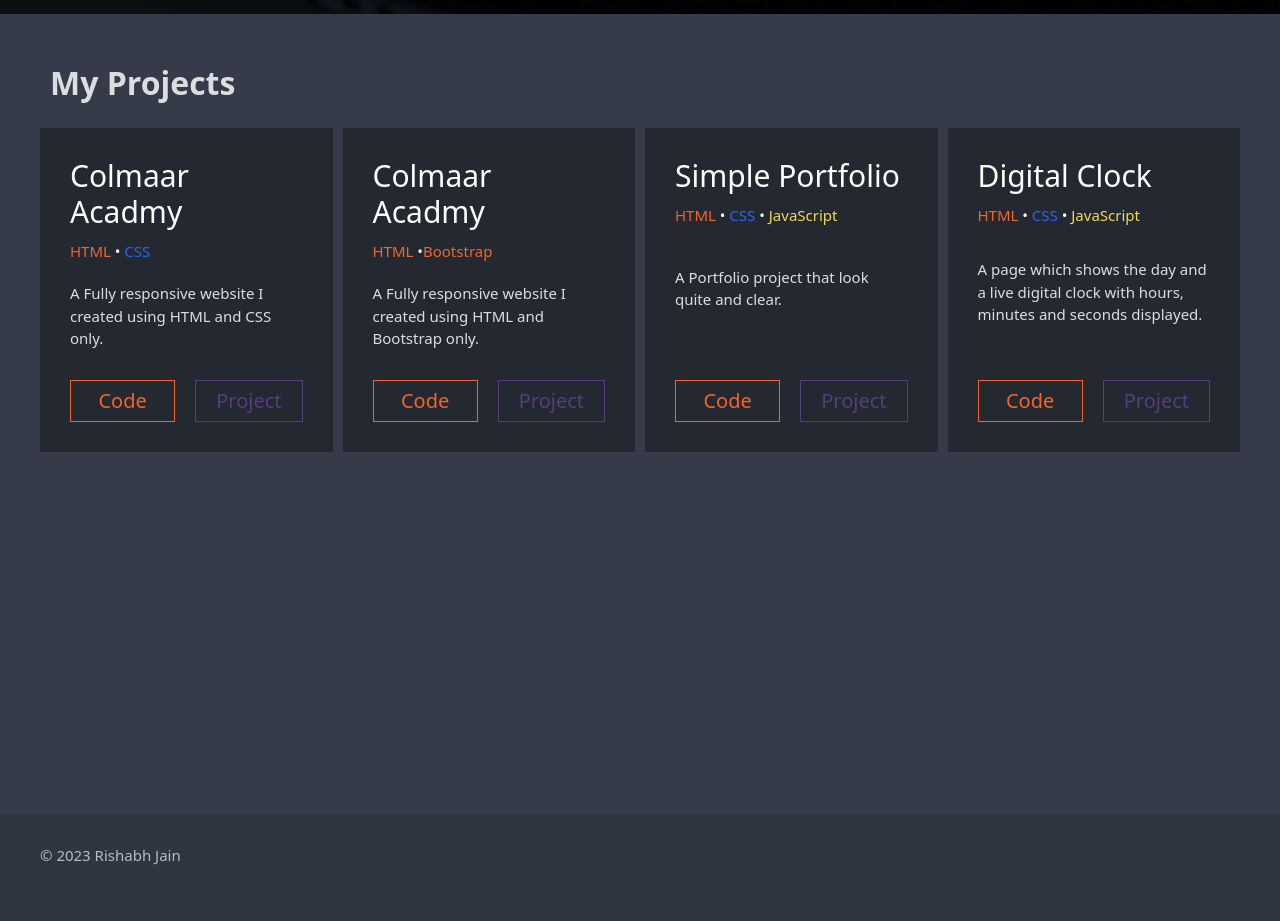
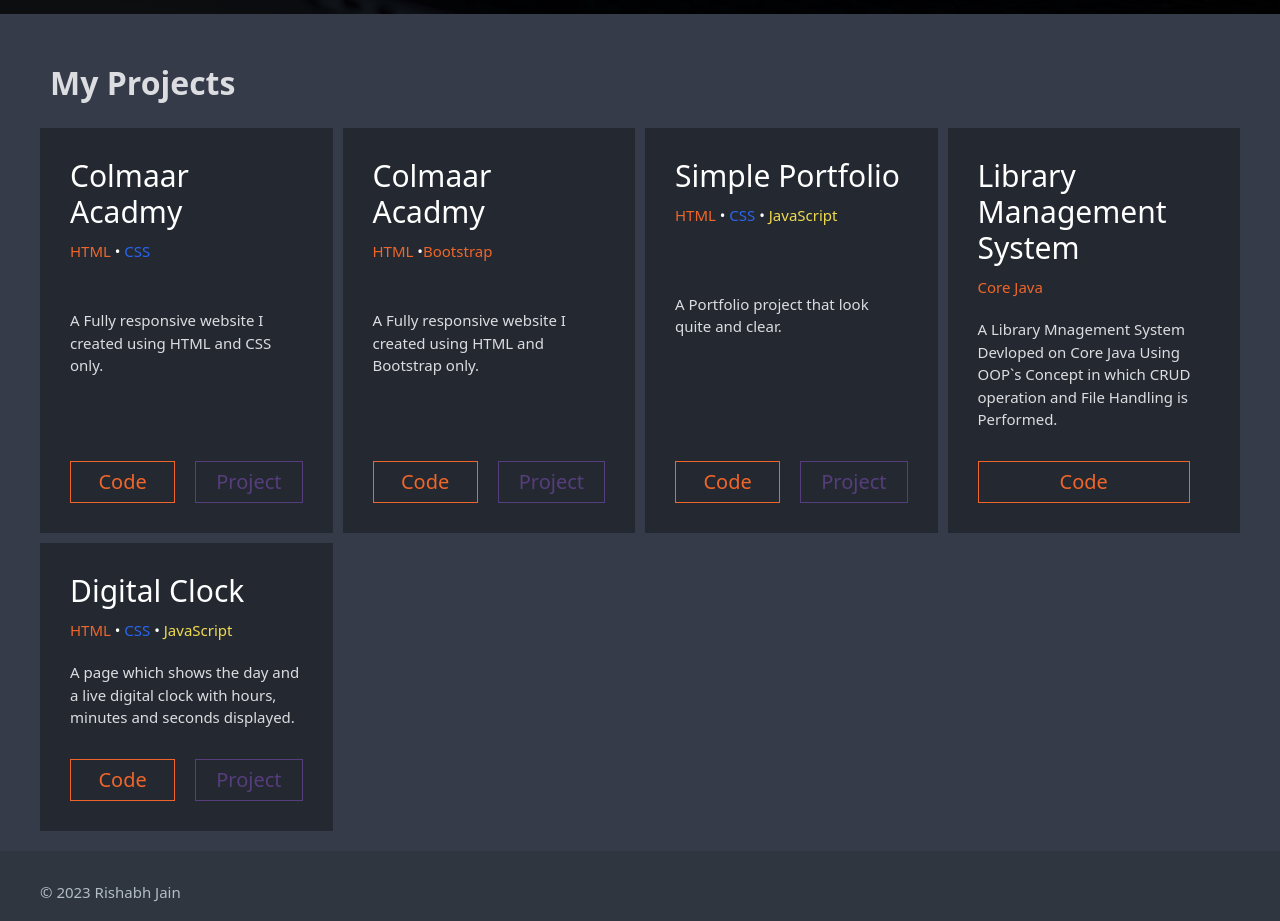
Before and after one commit to Rishabh-JSD/Rishabh-jain-portfolio, a plain HTML site: page index.html in a window 1280 px wide. Shown: the part 2540-3461 px from the top of the page. Before the commit the page ends 3424 px from the top, so only its background shows below. Drawn offline with nearby package versions, Linux system fonts and the light colour scheme.

Commit message:
Update index.html

```diff
--- a/index.html
+++ b/index.html
@@ -4,9 +4,7 @@
     <meta charset="UTF-8" />
     <meta http-equiv="X-UA-Compatible" content="IE=edge" />
     <meta name="viewport" content="width=device-width, initial-scale=1.0" />
-    <meta name="title" content="Ishaq Ali | Front end developer " />
-    <meta name="description" content="Wordpress developer" />
-    <meta name="keyword" content="wordpress, javascript, developer" />
+
     <title>Rishabh Jain</title>
     <link rel="stylesheet" href="main.css" />
 	<link rel="javascript" href="main.js" />
@@ -280,6 +278,25 @@ easy. Collaborative team player with excellent technical abilities.</div>
           </article>
 
 
+	<article class="project__card">
+            <h3 class="project__card-title">Library Management System</h3>
+            <p class="project__card-subtitle">
+              <span class="clr-html">Core Java </span>
+            </p>
+            <p class="project__card-desc">
+             A Library Mnagement System Devloped on Core Java Using OOP`s Concept in which CRUD operation and File Handling is Performed.
+            </p>
+            <div class="project__card-link">
+              <a
+                href="https://github.com/Rishabh-JSD/LibraryManagementSystem"
+                class="left-link"
+              >
+                <span>Code </span>
+              </a>
+
+            </div>
+          </article>
+
 
           <article class="project__card">
             <h3 class="project__card-title">Digital Clock</h3>
```
